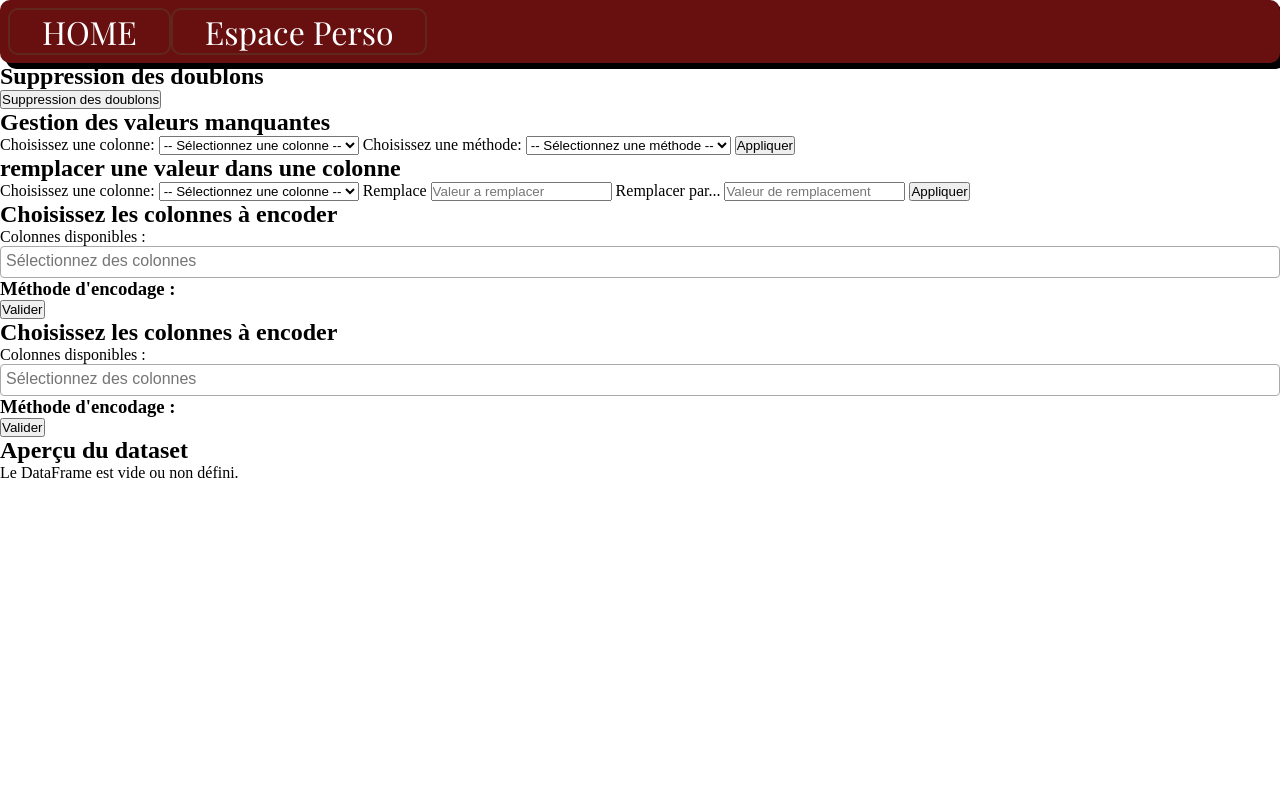
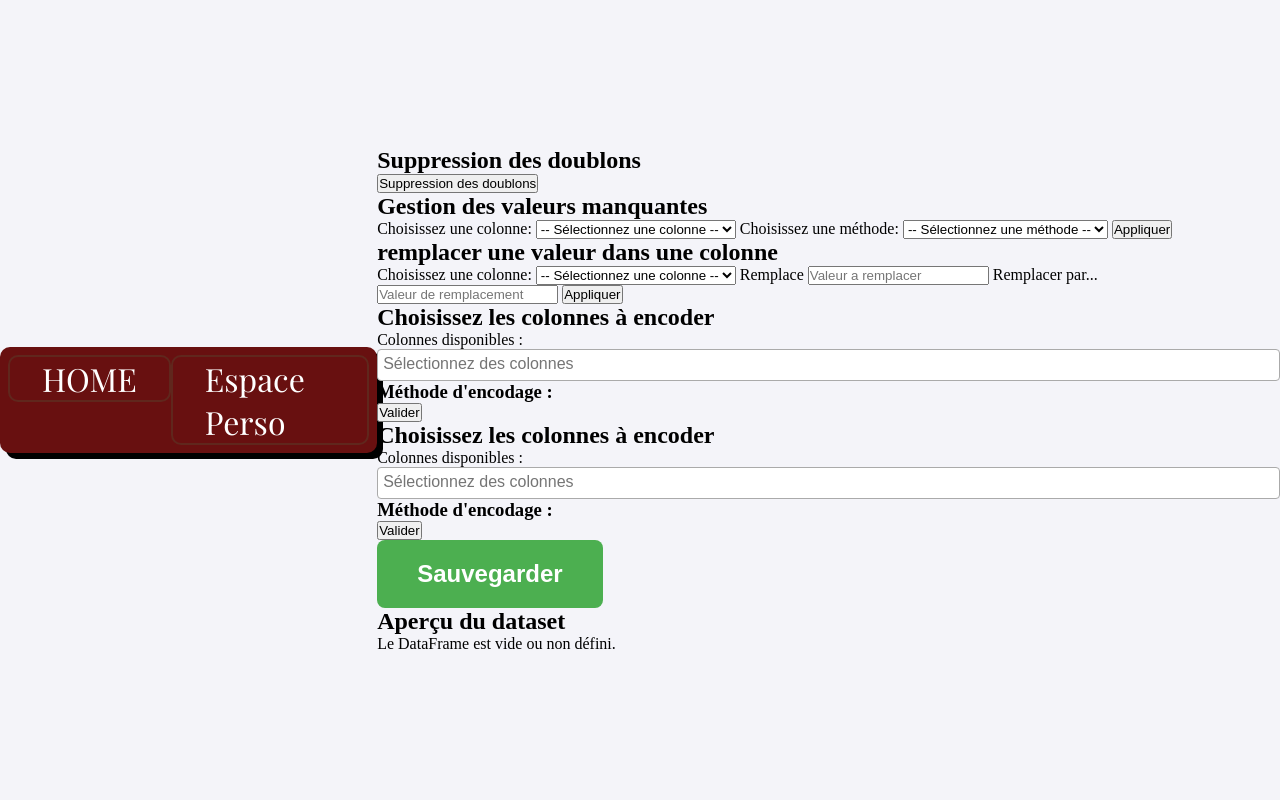
Before and after one commit to NaoufelBoutet/AutoMl-Gr1, a Django app: template src/import_donnee/templates/process_dataset.html in a window 1280 px wide. Run offline with Django 5.2, Linux system fonts and the light colour scheme; the template is opened without the code that fills it, so the values that code supplies are empty; some libraries are stand-ins or nearby versions; some web fonts are replaced.

Commit message:
ajout du bouton sauvegarde du dataset

```diff
--- a/src/import_donnee/templates/process_dataset.html
+++ b/src/import_donnee/templates/process_dataset.html
@@ -149,7 +149,12 @@
                         <button type="submit" name="action_process" value="action5">Valider</button>
                     </form>
             </section>
-
+            <section>
+                <form method="post" action="{% url 'process_dataset' project_name=project_name filename=filename a=a%}">
+                    {% csrf_token %}
+                    <button type="submit" class="save-button" name="action_process" value="save_df" onclick="alert('Données sauvegardées !')">Sauvegarder</button>
+                </form>
+            </section>
             <section>
                 <h2>Aperçu du dataset</h2>
                 {% if dico_type and rows %}
--- a/src/static/style.css
+++ b/src/static/style.css
@@ -227,3 +227,38 @@
     margin-top: 5px;
     color: #555;
 }
+
+body {
+    display: flex;
+    justify-content: center;
+    align-items: center;
+    height: 100vh;
+    margin: 0;
+    background-color: #f4f4f9;
+}
+
+/* Style pour le bouton */
+.save-button {
+    background-color: #4CAF50; /* Couleur de fond */
+    border: none;
+    color: white; /* Couleur du texte */
+    padding: 20px 40px; /* Taille du bouton */
+    text-align: center;
+    text-decoration: none;
+    display: inline-block;
+    font-size: 24px; /* Taille du texte */
+    font-weight: bold;
+    border-radius: 8px; /* Coins arrondis */
+    cursor: pointer;
+    transition: background-color 0.3s; /* Transition pour l'effet hover */
+}
+
+/* Effet au survol du bouton */
+.save-button:hover {
+    background-color: #45a049; /* Couleur légèrement plus foncée au survol */
+}
+
+/* Effet lors du clic sur le bouton */
+.save-button:active {
+    background-color: #388e3c; /* Couleur encore plus foncée lors du clic */
+}
```
Also changed, not shown: src/import_donnee/views.py (+9 -4 lines).
